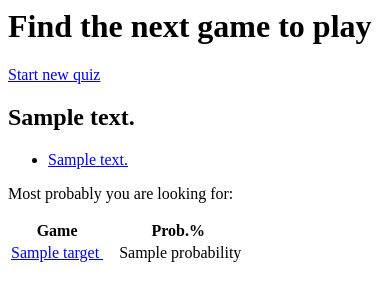
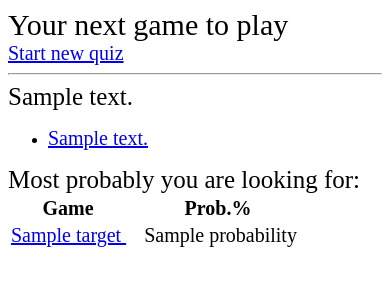
Before and after one commit to srogatch/probqa-web, a Django app: template PqaWeb/pqawV1/templates/pqawV1/index.html in a window 390 px wide. Shown: the top 301 px of the page. Run offline with Django 3.2, Linux system fonts and the light colour scheme; the template is opened without the code that fills it: most values are stand-ins (such as "Sample title", 1, 10 or a date in 2020).

Commit message:
Implemented responsive design.

```diff
--- a/PqaWeb/pqawV1/quiz_page.py
+++ b/PqaWeb/pqawV1/quiz_page.py
@@ -11,7 +11,7 @@ from .quiz_registry import QuizRegistry
 
 
 class TargetView:
-    def __init__(self, link: str, title: str, perm_id: int, probability: float):
+    def __init__(self, link: str, title: str, perm_id: int, probability: str):
         self.link = link
         self.title = title
         self.perm_id = perm_id
@@ -59,7 +59,7 @@ class QuizPage:
         dbt_refs = {dbt.pqa_id: dbt for dbt in db_targets}
         self.context['targets'] = [
             TargetView(dbt_refs[target_perm_id].link, dbt_refs[target_perm_id].title, target_perm_id,
-                       rated_target.prob * 100)
+                       '{0:.6f}'.format(rated_target.prob * 100))
             for target_perm_id, rated_target in zip(i_perm_targets, top_targets)]
 
     # Returns the compact ID for the next question
--- a/PqaWeb/pqawV1/static/pqawV1/style.css
+++ b/PqaWeb/pqawV1/static/pqawV1/style.css
@@ -1,3 +1,3 @@
 .default-font-size {
-    font-size: 1.5em;
+    font-size: 1.5vw;
 }
--- a/PqaWeb/pqawV1/templates/pqawV1/index.html
+++ b/PqaWeb/pqawV1/templates/pqawV1/index.html
@@ -1,5 +1,6 @@
 {% load i18n static %}
 <link rel="stylesheet" type="text/css" href="{% static 'pqawV1/style.css' %}"/>
+<title>{% trans 'Find Next Game' %}</title>
 <script type="text/javascript">
     function startNewQuz() {
         document.getElementsByName('sel_action')[0].value = 'StartNewQuiz';
@@ -19,7 +20,7 @@
         return true;
     }
 </script>
-<h1>{% trans 'Find the next game to play' %}</h1>
+<div class="h1-font-size">{% trans 'Your next game to play' %}</div>
 <form method="POST" action="{% url 'pqawV1:index' %}" id="quiz_form">
     {% csrf_token %}
     <input type="hidden" name="sel_action"/>
@@ -29,42 +30,45 @@
     <input type="hidden" name="cur_question_id" value="{{ cur_question_id }}"/>
 
     <div id="new_quiz_request">
-        <a href="javascript:{}" onclick="return startNewQuz()">{% trans 'Start new quiz' %}</a>
+        <a href="javascript:{}" onclick="return startNewQuz()" class="action-font-size">{% trans 'Start new quiz' %}</a>
     </div>
+    <hr/>
     <div id="cur_question">
         {% if question %}
-            <h2>{{ question.message }}</h2>
+            <div class="guideline-font-size">{{ question.message }}</div>
             <ul>
                 {% for answer in answers %}
                     <li>
-                        <a href="javascript:{}" onclick="return recordAnswer({{ answer.option_pos }})">
+                        <a href="javascript:{}" onclick="return recordAnswer({{ answer.option_pos }})"
+                            class="action-font-size">
                             {{ answer.message }}
                         </a>
                     </li>
                 {% endfor %}
             </ul>
         {% else %}
-            <p>{% trans 'We have no more questions to ask.' %}</p>
+            <div class="guideline-font-size">{% trans 'We have no more questions to ask.' %}</div>
         {% endif %}
     </div>
     <div id="top_targets">
-        <p>{% trans 'Most probably you are looking for:' %}</p>
+        <div class="guideline-font-size">{% trans 'Most probably you are looking for:' %}</div>
         <table id="top_targets_tbl">
             <thead>
                 <tr>
-                    <th>{% trans 'Game' %}&nbsp;</th>
-                    <th>&nbsp;{% trans 'Prob.%' %}</th>
+                    <th class="action-font-size">{% trans 'Game' %}&nbsp;</th>
+                    <th class="action-font-size">&nbsp;{% trans 'Prob.%' %}</th>
                 </tr>
             </thead>
             {% for target in targets %}
             <tr>
                 <td>
-                    <a href="{{ target.link }}" target="_blank" onclick="return recordTarget({{ target.perm_id }})">
+                    <a href="{{ target.link }}" target="_blank" onclick="return recordTarget({{ target.perm_id }})"
+                        class="action-font-size">
                         {{ target.title }}
                     </a>
                     &nbsp;
                 </td>
-                <td>
+                <td class="action-font-size">
                     &nbsp;
                     {# Must be a formatted string #}
                     {{ target.probability }}
@@ -74,3 +78,21 @@
         </table>
     </div>
 </form>
+{# Taken from: https://stackoverflow.com/questions/279749/detecting-the-system-dpi-ppi-from-js-css #}
+<div id='testdiv' style='height: 1in; left: -100%; position: absolute; top: -100%; width: 1in;'></div>
+<script type='text/javascript'>
+  var devicePixelRatio = window.devicePixelRatio || 1;
+  dpi_x = document.getElementById('testdiv').offsetWidth * devicePixelRatio;
+  dpi_y = document.getElementById('testdiv').offsetHeight * devicePixelRatio;
+
+  function setFontSizeForClass(className, fontSize) {
+      var elms = document.getElementsByClassName(className);
+      for(var i=0; i<elms.length; i++) {
+          elms[i].style.fontSize = String(fontSize * dpi_y / 96) + "px";
+      }
+  }
+
+  setFontSizeForClass('h1-font-size', 30);
+  setFontSizeForClass('action-font-size', 20);
+  setFontSizeForClass('guideline-font-size', 25);
+</script>
```
